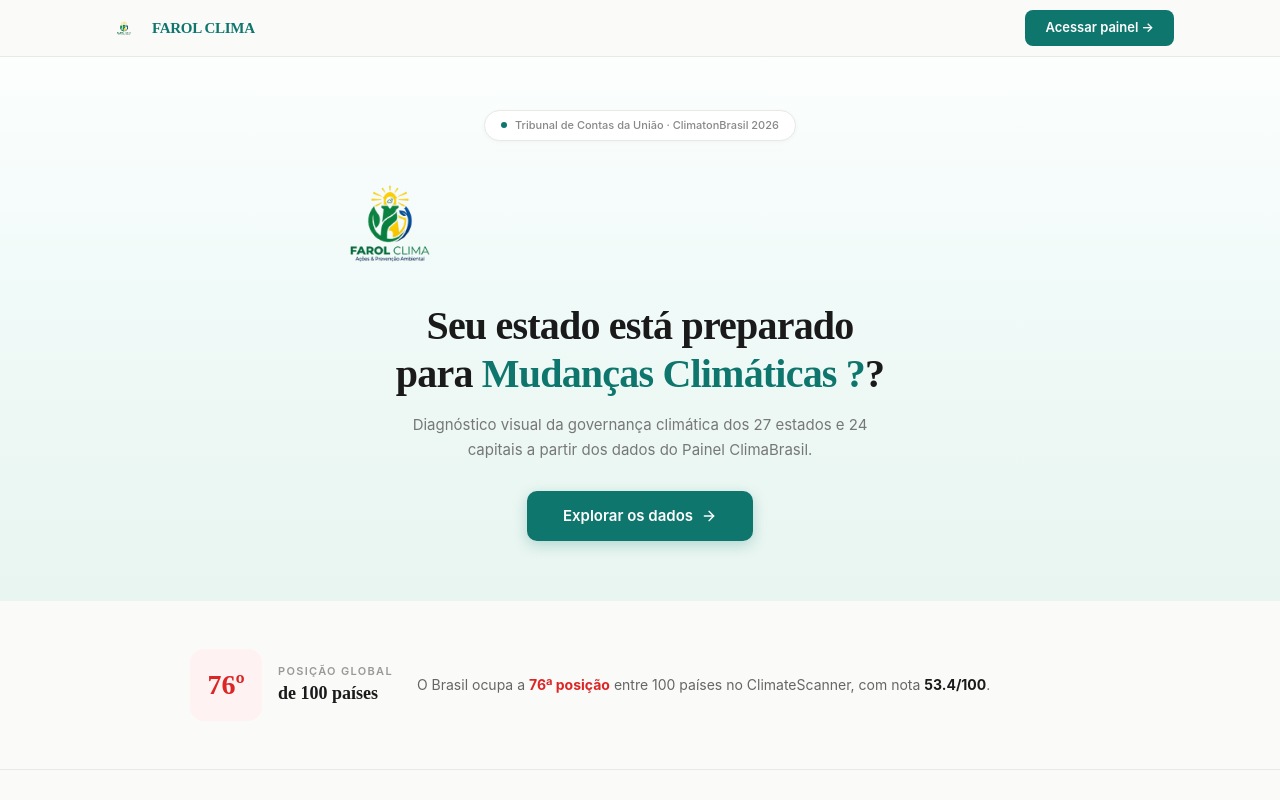
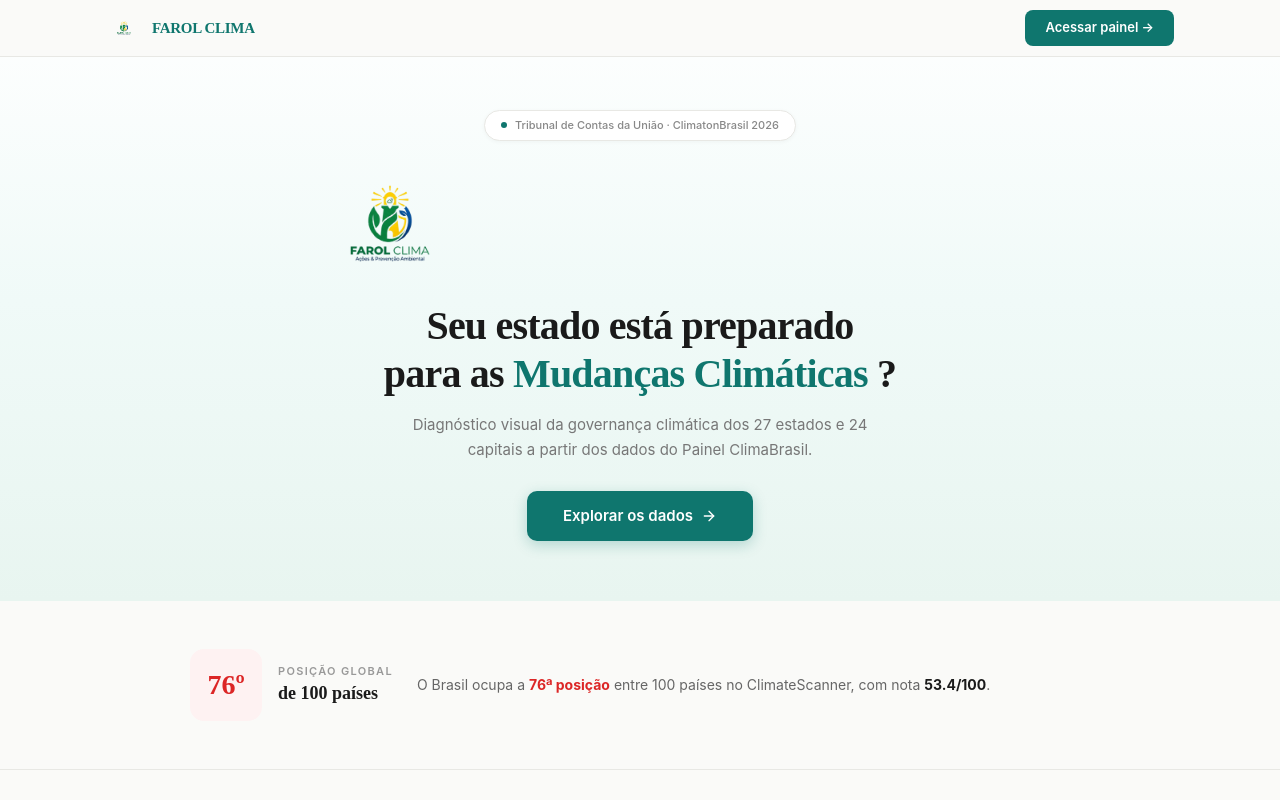
Before and after one commit to LuizFelipe1501/Farol-Clima, a React (Vite) app: page / in a window 1280 px wide. Shown: the top 800 px of the page. Built offline with nearby package versions, Linux system fonts and the light colour scheme.

Commit message:
mudança head

```diff
--- a/src/components/Landing.jsx
+++ b/src/components/Landing.jsx
@@ -68,7 +68,7 @@
 
           {/* Headline */}
           <h1 style={{ fontFamily: "'DM Sans'", fontSize: 'clamp(24px, 5vw, 40px)', fontWeight: 800, lineHeight: 1.2, letterSpacing: '-0.02em', marginBottom: 14, color: '#1a1a1a' }}>
-            Seu estado está preparado<br/>para <span style={{ color: '#0F766E' }}>Mudanças Climáticas ?</span>?
+            Seu estado está preparado<br/>para as <span style={{ color: '#0F766E' }}>Mudanças Climáticas </span>?
           </h1>
 
           <p style={{ fontSize: 15, color: '#777', maxWidth: 480, margin: '0 auto', lineHeight: 1.7, marginBottom: 28 }}>
```
